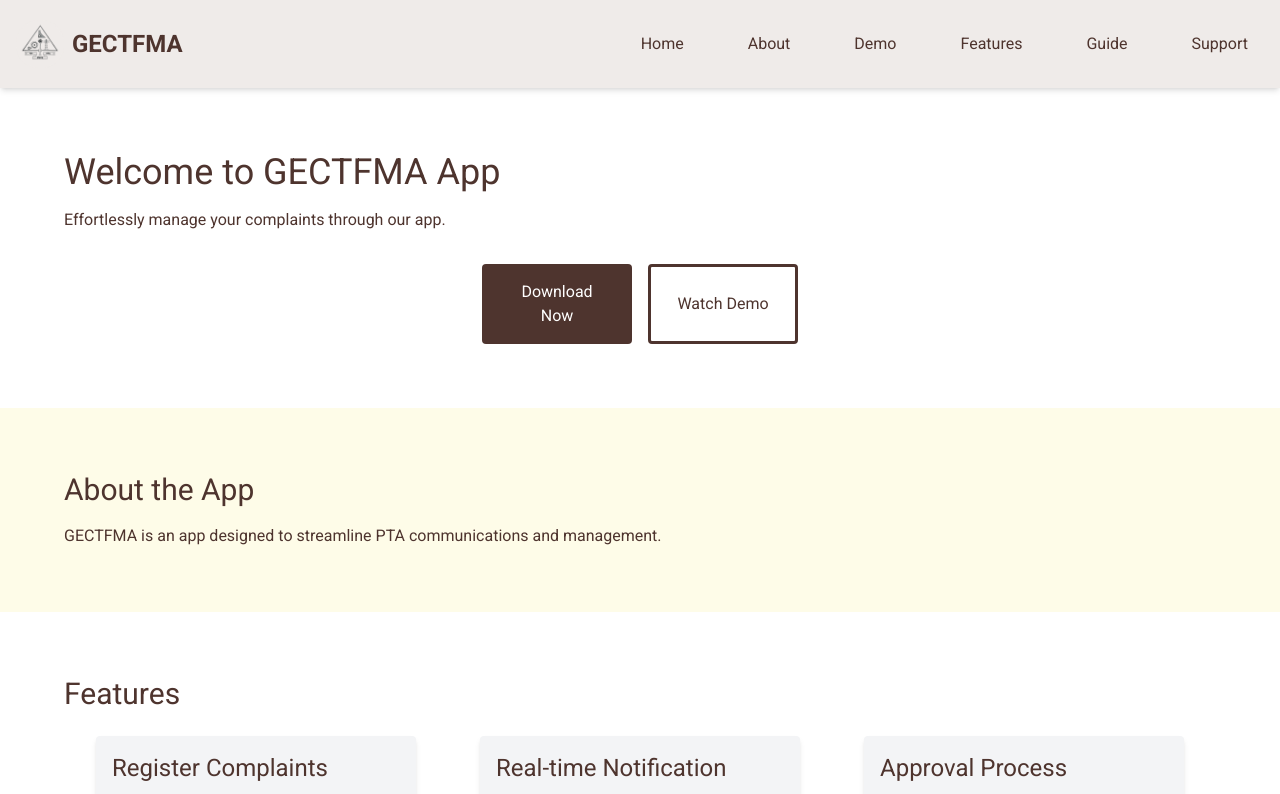
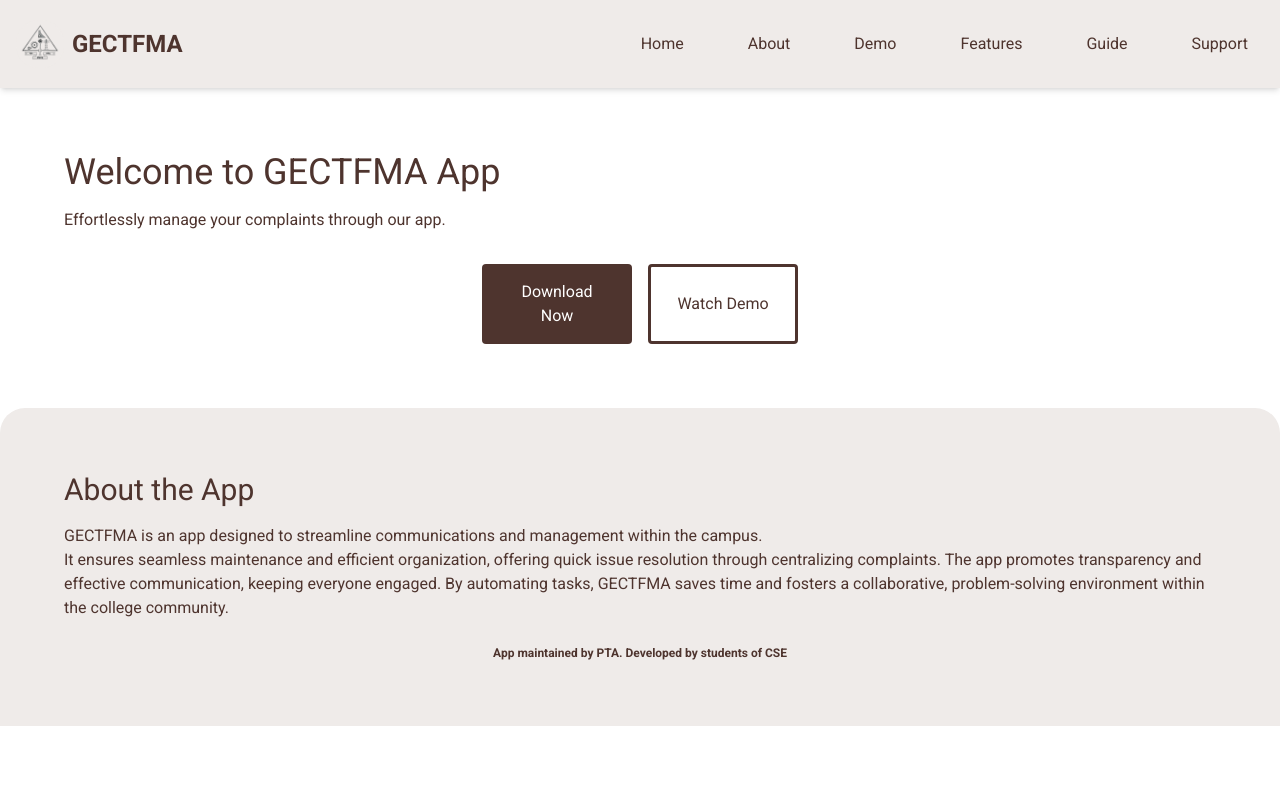
Before and after one commit to kevinandel/GECTFMA_React, a React (Vite) app: page / in a window 1280 px wide. Shown: the top 794 px of the page. Built offline with nearby package versions, Linux system fonts and the light colour scheme.

Commit message:
Completed about

```diff
--- a/src/App.jsx
+++ b/src/App.jsx
@@ -4,7 +4,7 @@ import Navbar from "./components/navbar/Navbar";
 import Home from "./components/home/Home";
 import Features from "./components/Features";
 import Guide from "./components/Guide";
-import About from "./components/About";
+import About from "./components/about/About";
 import Support from "./components/Support";
 import Demo from "./components/Demo";
 
--- a/src/components/About.jsx
+++ /dev/null
@@ -1,12 +0,0 @@
-import React from 'react';
-
-const About = () => {
-  return (
-    <section id="about" className="p-16 text-center bg-yellow-50">
-      <h2 className="text-3xl mb-4">About the App</h2>
-      <p>GECTFMA is an app designed to streamline PTA communications and management.</p>
-    </section>
-  );
-};
-
-export default About;
--- /dev/null
+++ b/src/components/about/About.css
@@ -0,0 +1,5 @@
+section.about-section {
+  background-color: #EFEBE9;
+  border-top-left-radius: 25px;
+  border-top-right-radius: 25px;
+}
--- /dev/null
+++ b/src/components/about/About.jsx
@@ -0,0 +1,26 @@
+import React from "react";
+import "./About.css";
+
+const About = () => {
+  return (
+    <section id="about" className="p-16 text-center bg-yellow-50 about-section">
+      <h2 className="text-3xl mb-4">About the App</h2>
+      <p>
+        GECTFMA is an app designed to streamline communications and management
+        within the campus.
+        <br />
+        It ensures seamless maintenance and efficient organization, offering
+        quick issue resolution through centralizing complaints. The app promotes
+        transparency and effective communication, keeping everyone engaged. By
+        automating tasks, GECTFMA saves time and fosters a collaborative,
+        problem-solving environment within the college community.
+      </p>
+      <br />
+      <p style={{ fontSize: "12px", textAlign: "center" }}>
+        <b>App maintained by PTA. Developed by students of CSE</b>
+      </p>
+    </section>
+  );
+};
+
+export default About;
```
